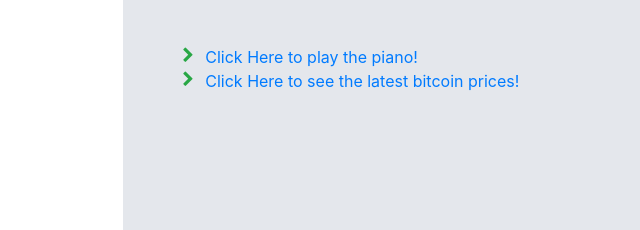
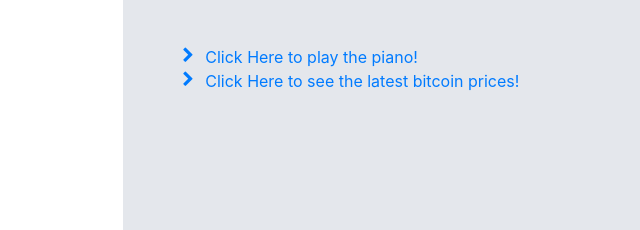
Before and after one commit to Juliolikescoding/Portfolio, a website with bundled scripts: page index.html in a window 1280 px wide. Shown: the part 4374-4604 px from the top of the page, 149-789 px from the left. Built offline with nearby package versions, Linux system fonts and the light colour scheme; a web font is replaced by a local one.

Commit message:
redesign (fixed chevrons)

```diff
--- a/index.html
+++ b/index.html
@@ -296,11 +296,11 @@
         <h2 class="mb-5">Projects</h2>
         <ul class="fa-ul mb-0">
           <li>
-            <i class="fa-li fa fa-chevron-right text-success"></i>
+            <i class="fa-li fa fa-chevron-right text-primary"></i>
             <a href="http://jalfaro.techlaunch.io/music-boxes/">Click Here to play the piano!</a>
           </li>
           <li>
-            <i class="fa-li fa fa-chevron-right text-success"></i>
+            <i class="fa-li fa fa-chevron-right text-primary"></i>
             <a href="http://jalfaro.techlaunch.io/bitcoin/">Click Here to see the latest bitcoin prices!</a>
 
           </li>
```
